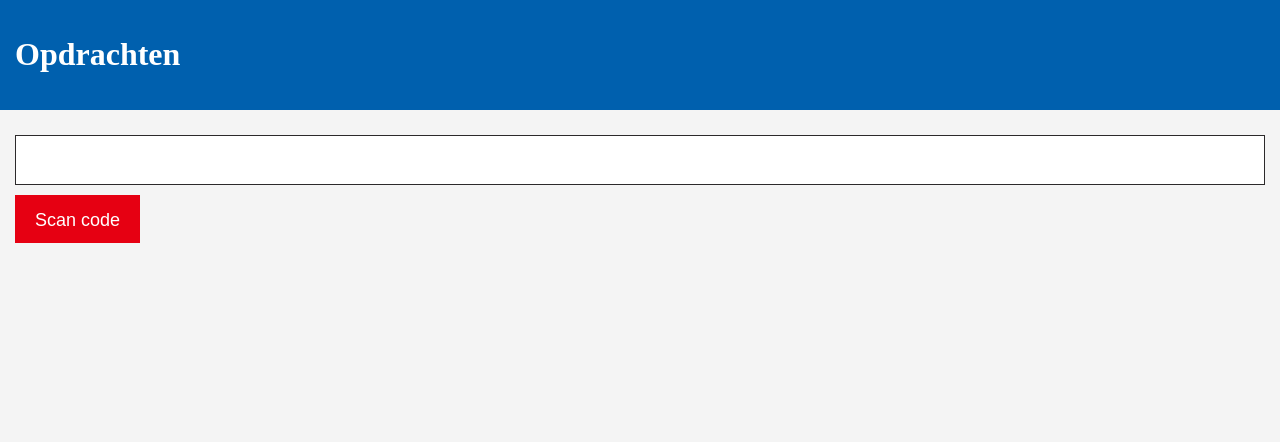
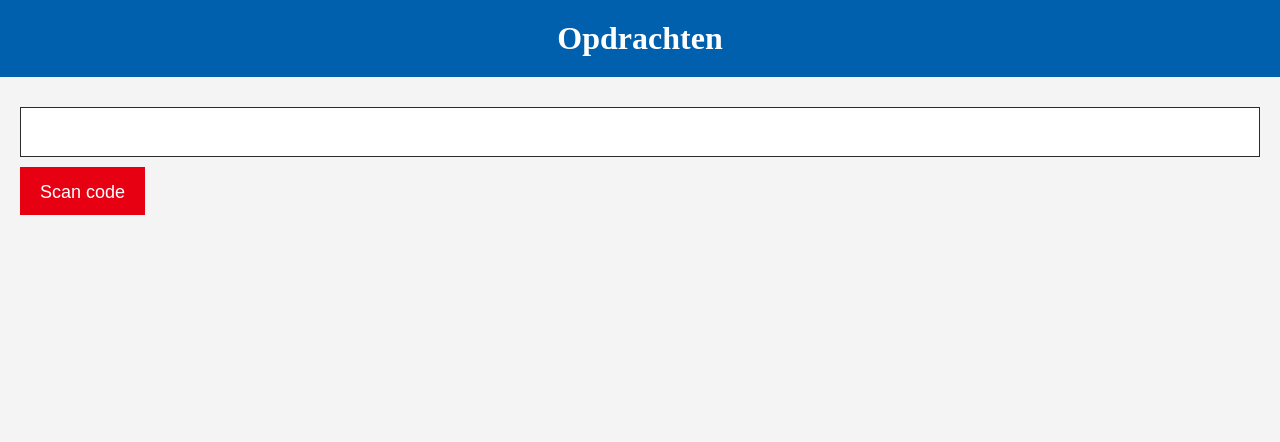
Before and after one commit to tik1111/greppeltocht, a PHP site: page /admin/tasks.php in a window 1280 px wide. Shown: the top 442 px of the page. Run offline with PHP 8.4, Linux system fonts and the light colour scheme; the visitor is signed in with stand-in values (Sample User, id 1); some web fonts are replaced.

Commit message:
Change styling

```diff
--- a/admin/css/style.css
+++ b/admin/css/style.css
@@ -18,17 +18,19 @@ main {
 }
 
 div.title {
-  padding: 15px;
+  padding: 20px;
   background: #0060ae;
 }
 
 div.title h1 {
   font-family: "Patua One", serif;
   color: #fff;
+  text-align: center;
+  margin: 0;
 }
 
 div.content {
-  padding: 15px;
+  padding: 20px;
 }
 
 .navigation {
```
